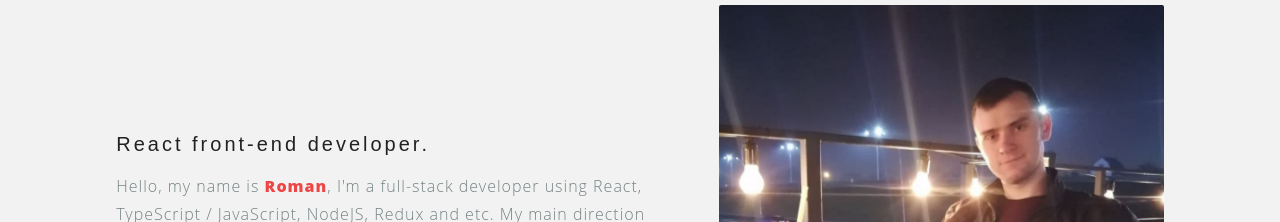
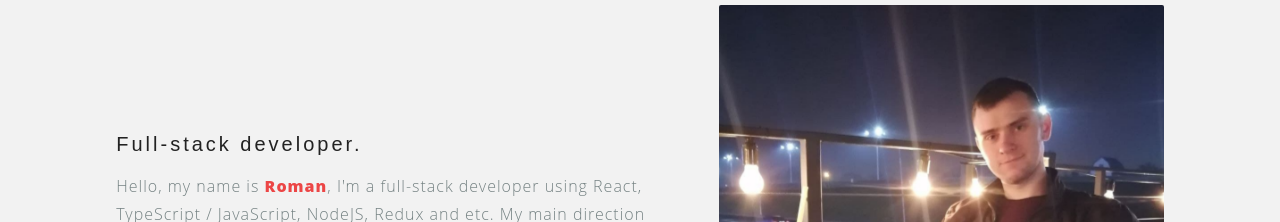
Before and after one commit to Roman-Kachura/roman-kachura-portfolio, a React (Create React App) app: page / in a window 1280 px wide. Shown: the part 1060-1282 px from the top of the page. Built offline with nearby package versions, Linux system fonts and the light colour scheme.

Commit message:
ch title

```diff
--- a/src/components/c2-main/m7-about/About.tsx
+++ b/src/components/c2-main/m7-about/About.tsx
@@ -16,7 +16,7 @@ export const About = () => {
                 <Fade direction="right" duration={1500}>
                     <div className={style.aboutContent}>
                         <div className={style.contentLeftColumn}>
-                            <h4 className={style.aboutTitle}>React front-end developer.</h4>
+                            <h4 className={style.aboutTitle}>Full-stack developer.</h4>
                             <div className={style.aboutText}>
                                 <p>
                                     Hello, my name is <strong>Roman</strong>, I'm a full-stack developer using React,
```
